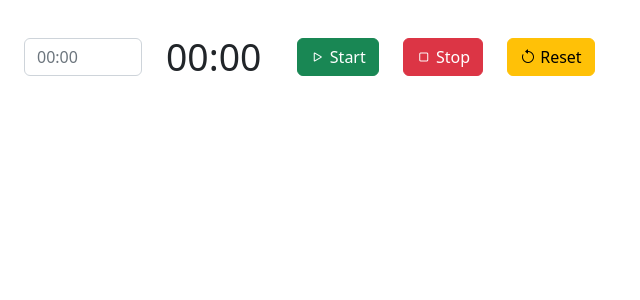
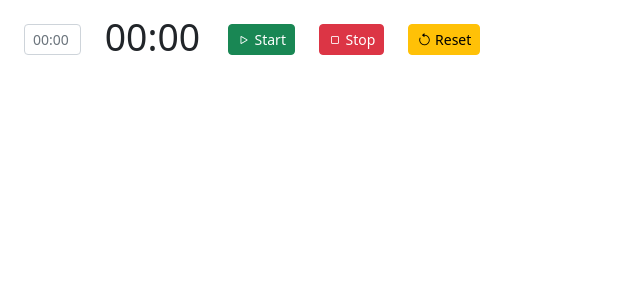
Before and after one commit to toggenation/wt-timer, a React (Create React App) app: page / in a window 1280 px wide. Shown: the top 300 px of the page, without its empty margins (0-640 px from the left). Built offline with nearby package versions, Linux system fonts and the light colour scheme.

Commit message:
Fix drag area remove window decorations

```diff
--- a/public/electron.js
+++ b/public/electron.js
@@ -6,11 +6,11 @@ const url = require("url");
 // Create the native browser window.
 function createWindow() {
     const mainWindow = new BrowserWindow({
-        width: 580,
-        height: 100,
+        width: 500,
+        height: 78,
         title: "WT Timer",
         titleBarStyle: 'hidden',
-        // frame: false,
+        frame: false,
         // Set the path of an additional "preload" script that can be used to
         // communicate between node-land and browser-land.
         webPreferences: {
--- a/src/App.js
+++ b/src/App.js
@@ -45,41 +45,46 @@ function App() {
   }, [])
 
   return (
-    <Row style={{ marginTop: "38px" }}>
-      <Col className='col-auto ms-4'>
-
+    <Row className="vh-100">
+      <Col className='col-auto ms-4 pt-4'>
         <InputGroup className="mb-0">
           {/* <InputGroup.Text id="basic-addon1">x</InputGroup.Text> */}
           <Form.Control
             placeholder="00:00"
             aria-label="Start time"
             title="Start time"
-            htmlSize={5}
+            htmlSize={4}
+            maxLength={5}
+            as="input"
+            size="sm"
+            style={{ maxWidth: "4.05em" }}
             aria-describedby="basic-addon1"
             onChange={(e) => { setStartTime(minSecToSeconds(e.target.value)) }}
           />
         </InputGroup>
       </Col>
-      <div className="d-flex align-items-center allowDrag" style={{
-        width: "3.5em",
-        fontSize: '28pt',
-        lineHeight: '28pt'
-      }}>
+      <Col className="pt-4 align-items-center allowDrag px-auto"
+        style={{
+          maxWidth: "3.3em",
+          width: "3.3em",
+          fontSize: '28pt',
+          lineHeight: '20pt'
+        }}>
         {minuteSeconds(time + startTime)}
-      </div>
-      <Col className="col-auto">
-        <Button variant="success" onClick={() => runTimer()}>
+      </Col>
+      <Col className="col-auto pt-4">
+        <Button size="sm" variant="success" onClick={() => runTimer()}>
           <i className="bi bi-play"></i>{' '}Start
         </Button>
       </Col>
-      <Col className="col-auto">
-        <Button variant="danger" onClick={() => stopTimer()}>
+      <Col className="col-auto pt-4">
+        <Button size="sm" variant="danger" onClick={() => stopTimer()}>
           <i className="bi bi-stop"></i>{' '}
           Stop
         </Button>
       </Col>
-      <Col className="col-auto">
-        <Button variant="warning" onClick={() => resetTimer()}>
+      <Col className="col-auto pt-4">
+        <Button size="sm" variant="warning" onClick={() => resetTimer()}>
           <i className="bi bi-arrow-counterclockwise"></i>{' '}
           Reset</Button>
       </Col>
--- a/src/timer/styles.css
+++ b/src/timer/styles.css
@@ -2,7 +2,8 @@ body {
     -webkit-app-region: drag;
 }
 
-button {
+button,
+input {
     -webkit-app-region: no-drag;
 }
 
@@ -10,3 +11,7 @@ button {
     -webkit-user-select: none;
     -webkit-app-region: drag;
 }
+
+::-webkit-scrollbar {
+    display: none;
+}
```
